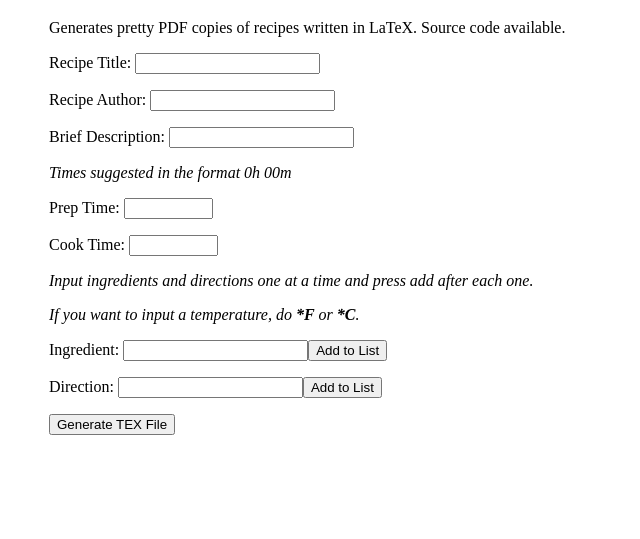
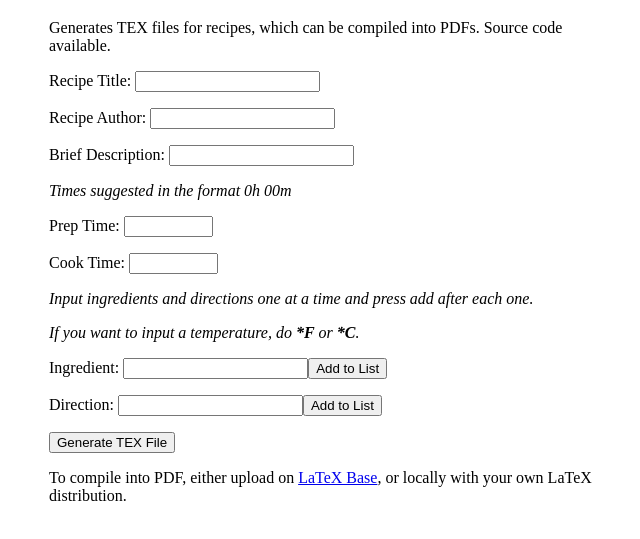
Before and after one commit to slashinfty/pretty-recipes, a plain HTML site: page index.html in a window 1280 px wide. Shown: the part 61-600 px from the top of the page, without its empty margins (316-956 px from the left). Drawn offline with nearby package versions, Linux system fonts and the light colour scheme.

Commit message:
interface update

```diff
--- a/index.html
+++ b/index.html
@@ -12,7 +12,7 @@
     </head>
     <body ng-controller="RecipeCtrl" class="content">
         <h1>Pretty Recipe Generator</h1>
-        <p>Generates pretty PDF copies of recipes written in LaTeX. Source code available.</p>
+        <p>Generates TEX files for recipes, which can be compiled into PDFs. Source code available.</p>
         <p><label>Recipe Title: </label><input ng-model="title" ng-change="change()"/></p>
         <p><label>Recipe Author: </label><input ng-model="author" ng-change="change()"/></p>
         <p><label>Brief Description: </label><input ng-model="descript" ng-change="change()"/></p>
@@ -30,5 +30,6 @@
             <li ng-repeat="direction in directions">{{direction}} <a href="" ng-click="removeDirection(direction)">remove</a></li>
         </ol>
         <button onclick="submit()">Generate TEX File</button>
+        <p>To compile into PDF, either upload on <a href="https://latexbase.com/" target="_blank">LaTeX Base</a>, or locally with your own LaTeX distribution.</p>
     </body>
 </html>
```
